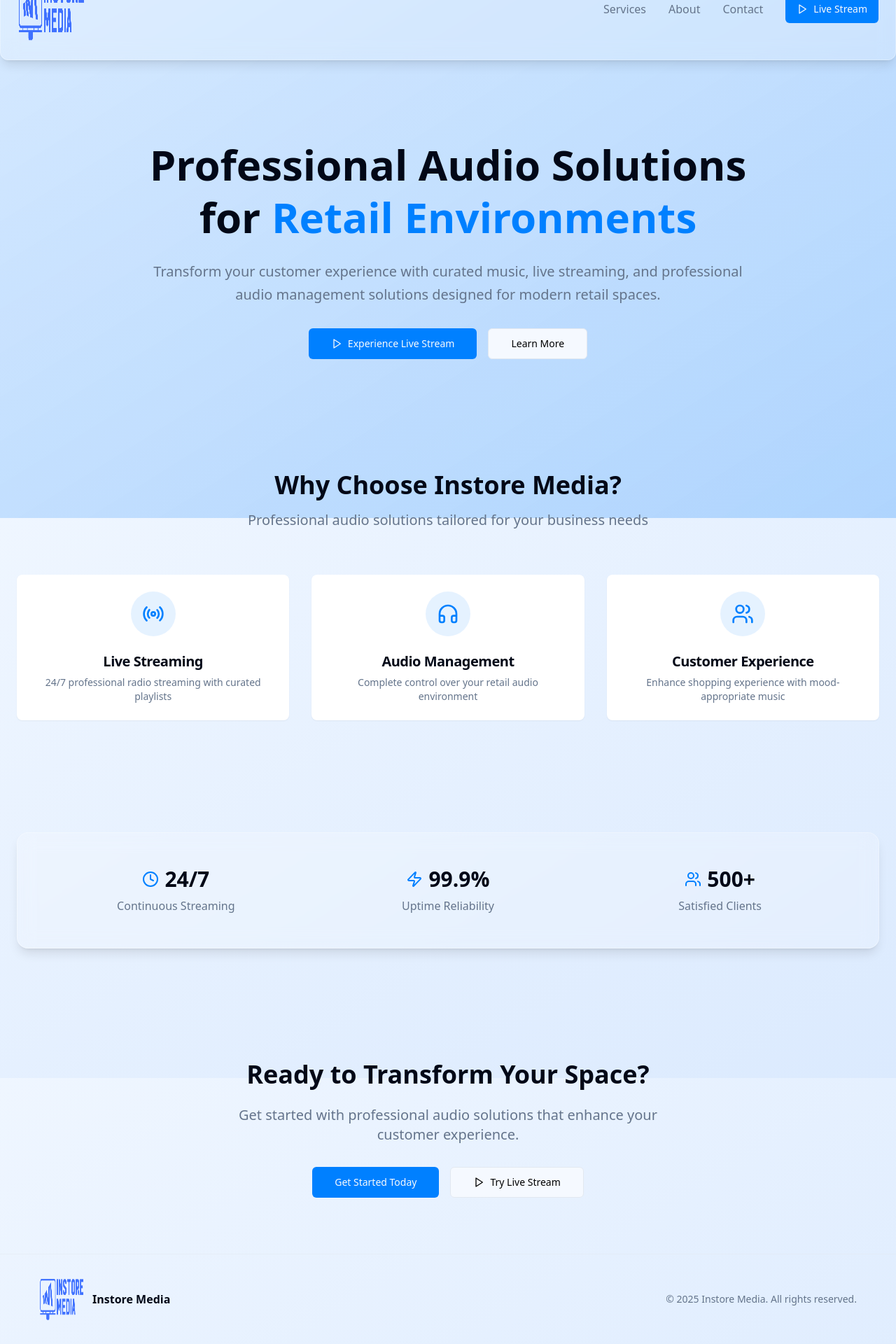
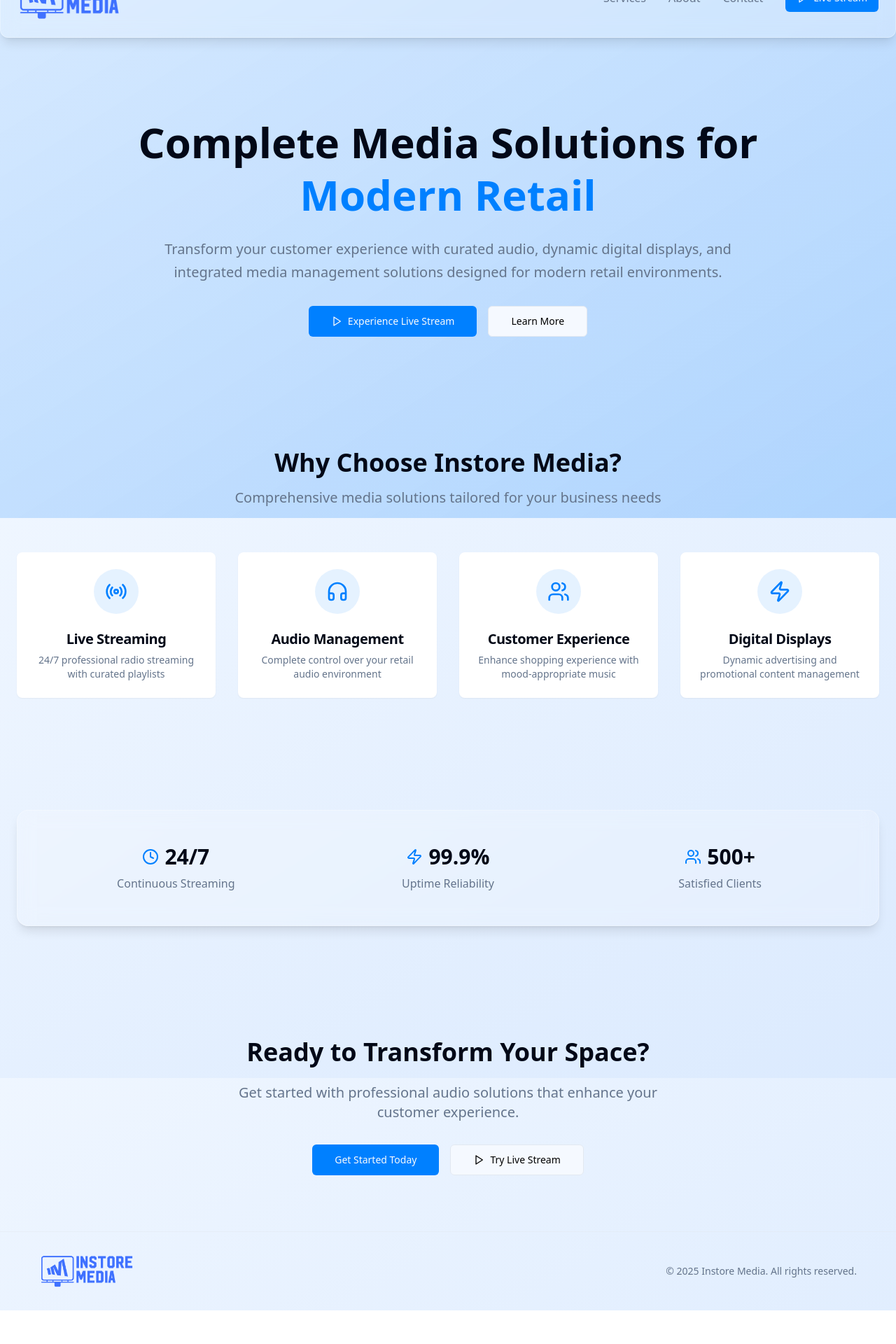
Before and after one commit to AashiqShaik/blue-wave-radio-vibes, a React (Vite) app: page / in a window 1280 px wide. Shown: the part 60-1980 px from the top of the page at 70% size. After the commit the page ends 1932 px from the top, so only its background shows below. Built offline with nearby package versions, Linux system fonts and the light colour scheme.

Commit message:
Fix logo aspect ratio and footer text
Updated the logo to maintain its aspect ratio and removed "Instore Media" text from the footer. Added a display advertising section to the home page.

```diff
--- a/src/components/Header.tsx
+++ b/src/components/Header.tsx
@@ -6,7 +6,7 @@ const Header = () => {
   return (
     <header className="w-full py-4 px-6 flex items-center justify-between glass mb-8">
       <div className="flex items-center gap-2">
-        <img src="/lovable-uploads/6ef6640b-5cb7-46ac-bea6-c70609aaf0f4.png" alt="Instore Media" className="w-20 h-20" />
+        <img src="/lovable-uploads/6ef6640b-5cb7-46ac-bea6-c70609aaf0f4.png" alt="Instore Media" className="h-14 w-auto" />
       </div>
 
       <nav className="flex items-center">
--- a/src/pages/Home.tsx
+++ b/src/pages/Home.tsx
@@ -14,7 +14,7 @@ const Home = () => {
       {/* Header */}
       <header className="w-full py-6 px-6 flex items-center justify-between glass mb-8">
         <div className="flex items-center gap-3">
-          <img src="/lovable-uploads/6ef6640b-5cb7-46ac-bea6-c70609aaf0f4.png" alt="Instore Media" className="w-24 h-24" />
+          <img src="/lovable-uploads/6ef6640b-5cb7-46ac-bea6-c70609aaf0f4.png" alt="Instore Media" className="h-16 w-auto" />
         </div>
 
         <nav className="flex items-center gap-8">
@@ -35,11 +35,11 @@ const Home = () => {
         <section className="text-center py-20">
           <div className="max-w-4xl mx-auto">
             <h1 className="text-6xl font-bold text-foreground mb-6 leading-tight">
-              Professional Audio Solutions for
-              <span className="text-primary"> Retail Environments</span>
+              Complete Media Solutions for
+              <span className="text-primary"> Modern Retail</span>
             </h1>
             <p className="text-xl text-muted-foreground mb-8 leading-relaxed">
-              Transform your customer experience with curated music, live streaming, and professional audio management solutions designed for modern retail spaces.
+              Transform your customer experience with curated audio, dynamic digital displays, and integrated media management solutions designed for modern retail environments.
             </p>
             <div className="flex gap-4 justify-center">
               <Link to="/hpclstream">
@@ -59,10 +59,10 @@ const Home = () => {
         <section id="services" className="py-20">
           <div className="text-center mb-16">
             <h2 className="text-4xl font-bold text-foreground mb-4">Why Choose Instore Media?</h2>
-            <p className="text-xl text-muted-foreground">Professional audio solutions tailored for your business needs</p>
+            <p className="text-xl text-muted-foreground">Comprehensive media solutions tailored for your business needs</p>
           </div>
 
-          <div className="grid md:grid-cols-3 gap-8">
+          <div className="grid md:grid-cols-4 gap-8">
             <Card className="glass border-0">
               <CardHeader className="text-center">
                 <div className="w-16 h-16 rounded-full bg-primary/10 flex items-center justify-center mx-auto mb-4">
@@ -90,6 +90,16 @@ const Home = () => {
                 </div>
                 <CardTitle className="text-xl">Customer Experience</CardTitle>
                 <CardDescription>Enhance shopping experience with mood-appropriate music</CardDescription>
+              </CardHeader>
+            </Card>
+
+            <Card className="glass border-0">
+              <CardHeader className="text-center">
+                <div className="w-16 h-16 rounded-full bg-primary/10 flex items-center justify-center mx-auto mb-4">
+                  <Zap className="w-8 h-8 text-primary" />
+                </div>
+                <CardTitle className="text-xl">Digital Displays</CardTitle>
+                <CardDescription>Dynamic advertising and promotional content management</CardDescription>
               </CardHeader>
             </Card>
           </div>
@@ -151,8 +161,7 @@ const Home = () => {
         <div className="container mx-auto">
           <div className="flex items-center justify-between">
             <div className="flex items-center gap-3">
-              <img src="/lovable-uploads/6ef6640b-5cb7-46ac-bea6-c70609aaf0f4.png" alt="Instore Media" className="w-16 h-16" />
-              <span className="font-semibold text-foreground">Instore Media</span>
+              <img src="/lovable-uploads/6ef6640b-5cb7-46ac-bea6-c70609aaf0f4.png" alt="Instore Media" className="h-12 w-auto" />
             </div>
             <p className="text-sm text-muted-foreground">© 2025 Instore Media. All rights reserved.</p>
           </div>
```
